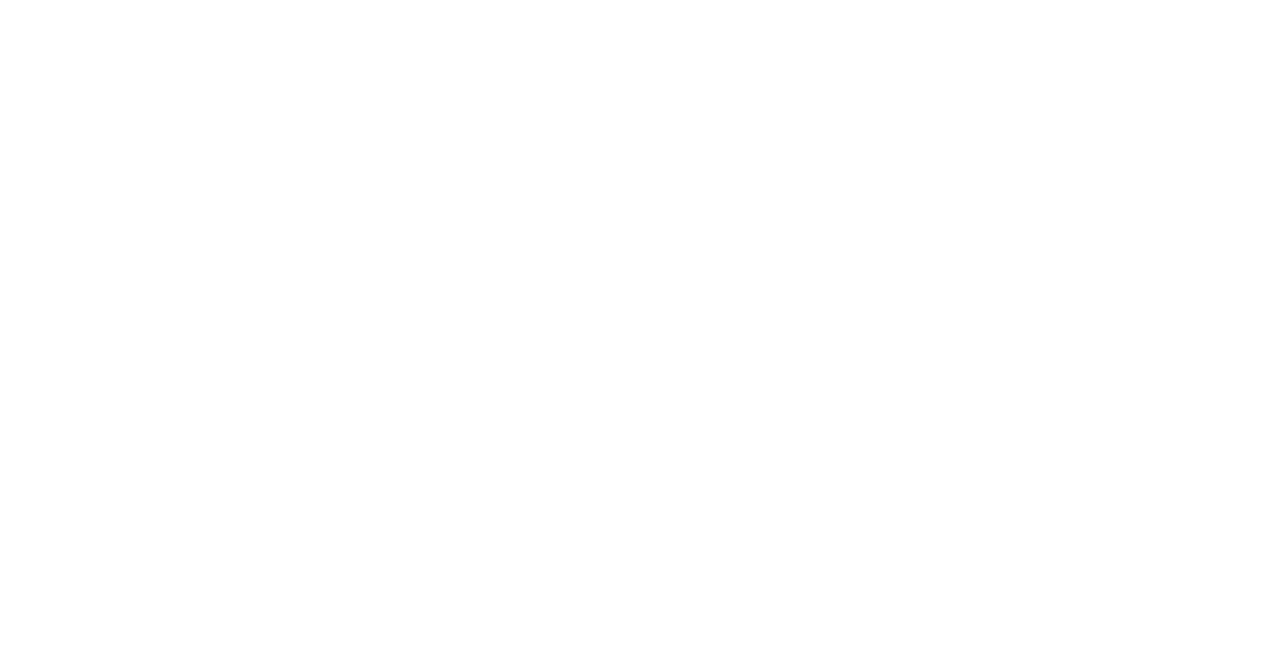
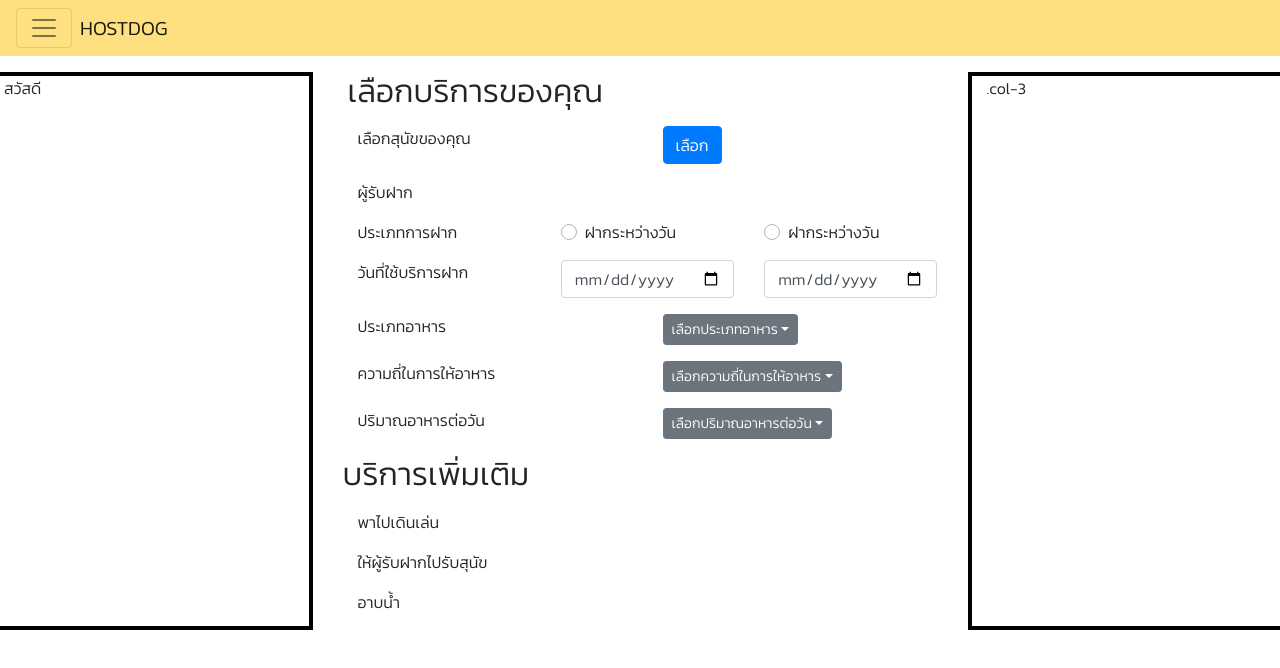
Before and after one commit to Hostdogs/Hostdog-Frontend, a React (Create React App) app in the folder frontend/: page /service in a window 1280 px wide. Shown: the top 668 px of the page. Built offline with nearby package versions, Linux system fonts and the light colour scheme.

Commit message:
test service

```diff
--- a/frontend/src/App.js
+++ b/frontend/src/App.js
@@ -1,20 +1,19 @@
-
-
-
-import React, {useState} from 'react'
+import React, { useState } from "react";
 import "./App.css";
-import {BrowserRouter as Router,Route} from 'react-router-dom';
-import SignUpPage from './components/SignUp/SignUpPage';
-import HomePage from './components/HomePage/HomePage';
+import { BrowserRouter as Router, Route } from "react-router-dom";
+import SignUpPage from "./components/SignUp/SignUpPage";
+import HomePage from "./components/HomePage/HomePage";
+import ServicePage from "./components/ServicePage/ServicePage";
 
 function App() {
-
   return (
     <Router>
       <div className="App">
         <Route exact path="/" component={HomePage} />
 
         <Route exact path="/signup" component={SignUpPage} />
+
+        <Route exact path="/service" component={ServicePage} />
       </div>
     </Router>
   );
--- /dev/null
+++ b/frontend/src/components/ServicePage/Service.css
@@ -0,0 +1,7 @@
+.header-service {
+  margin-left: 5px;
+}
+
+.list-service {
+  margin-left: 15px;
+}
--- /dev/null
+++ b/frontend/src/components/ServicePage/ServiceForm.js
@@ -0,0 +1,143 @@
+import React, { useState } from "react";
+import {
+  Container,
+  Row,
+  Col,
+  Button,
+  Form,
+  FormGroup,
+  Input,
+  Label,
+  CustomInput,
+  ButtonDropdown,
+  DropdownToggle,
+  DropdownMenu,
+  DropdownItem,
+} from "reactstrap";
+import "./Service.css";
+
+export default function ServiceForm() {
+  const [dropdownTypeOpen, setTypeOpen] = useState(false);
+  const toggleType = () => setTypeOpen(!dropdownTypeOpen);
+
+  const [dropdownFreqOpen, setFreqOpen] = useState(false);
+  const toggleFreq = () => setFreqOpen(!dropdownFreqOpen);
+
+  const [dropdownWeightOpen, setWeightOpen] = useState(false);
+  const toggleWeight = () => setWeightOpen(!dropdownWeightOpen);
+
+  return (
+    <div>
+      <Container>
+        <Form>
+          <FormGroup className="header-service">
+            <h2>เลือกบริการของคุณ</h2>
+          </FormGroup>
+          <div className="list-service">
+            <FormGroup>
+              <Row>
+                <Col xs="6">เลือกสุนัขของคุณ</Col>
+                <Col xs="6">
+                  <Button color="primary">เลือก</Button>
+                </Col>
+              </Row>
+            </FormGroup>
+            <FormGroup>
+              <Row>
+                <Col>ผู้รับฝาก</Col>
+              </Row>
+            </FormGroup>
+            <FormGroup>
+              <Row>
+                <Col>ประเภทการฝาก</Col>
+                <Col>
+                  <CustomInput
+                    type="radio"
+                    id="roleRadio"
+                    name="roleRadio"
+                    label="ฝากระหว่างวัน"
+                  />
+                </Col>
+                <Col>
+                  <CustomInput
+                    type="radio"
+                    id="roleRadio2"
+                    name="roleRadio"
+                    label="ฝากระหว่างวัน"
+                  />
+                </Col>
+              </Row>
+            </FormGroup>
+            <FormGroup>
+              <Row>
+                <Col>วันที่ใช้บริการฝาก</Col>
+                <Col>
+                  <Input type="date" name="start-service" />
+                </Col>
+                <Col>
+                  <Input type="date" name="end-service" />
+                </Col>
+              </Row>
+            </FormGroup>
+            <FormGroup>
+              <Row>
+                <Col>ประเภทอาหาร</Col>
+                <Col>
+                  <ButtonDropdown isOpen={dropdownTypeOpen} toggle={toggleType}>
+                    <DropdownToggle caret size="sm">
+                      เลือกประเภทอาหาร
+                    </DropdownToggle>
+                    <DropdownMenu>
+                      <DropdownItem>อาหารเปียก</DropdownItem>
+                      <DropdownItem>อาหารแห้ง</DropdownItem>
+                    </DropdownMenu>
+                  </ButtonDropdown>
+                </Col>
+              </Row>
+            </FormGroup>
+            <FormGroup>
+              <Row>
+                <Col>ความถี่ในการให้อาหาร</Col>
+                <Col>
+                  <ButtonDropdown isOpen={dropdownFreqOpen} toggle={toggleFreq}>
+                    <DropdownToggle caret size="sm">
+                      เลือกความถี่ในการให้อาหาร
+                    </DropdownToggle>
+                    <DropdownMenu>
+                      <DropdownItem>1 ครั้ง/วัน</DropdownItem>
+                      <DropdownItem>2 ครั้ง/วัน</DropdownItem>
+                    </DropdownMenu>
+                  </ButtonDropdown>
+                </Col>
+              </Row>
+            </FormGroup>
+            <FormGroup>
+              <Row>
+                <Col>ปริมาณอาหารต่อวัน</Col>
+                <Col>
+                  <ButtonDropdown isOpen={dropdownFreqOpen} toggle={toggleFreq}>
+                    <DropdownToggle caret size="sm">
+                      เลือกปริมาณอาหารต่อวัน
+                    </DropdownToggle>
+                    <DropdownMenu>
+                      <DropdownItem>1 ครั้ง/วัน</DropdownItem>
+                      <DropdownItem>2 ครั้ง/วัน</DropdownItem>
+                    </DropdownMenu>
+                  </ButtonDropdown>
+                </Col>
+              </Row>
+            </FormGroup>
+          </div>
+          <FormGroup>
+            <h2>บริการเพิ่มเติม</h2>
+          </FormGroup>
+          <div className="list-service">
+            <FormGroup>พาไปเดินเล่น</FormGroup>
+            <FormGroup>ให้ผู้รับฝากไปรับสุนัข</FormGroup>
+            <FormGroup>อาบน้ำ</FormGroup>
+          </div>
+        </Form>
+      </Container>
+    </div>
+  );
+}
--- /dev/null
+++ b/frontend/src/components/ServicePage/ServicePage.js
@@ -0,0 +1,27 @@
+import React from "react";
+import { Row, Col, container } from "reactstrap";
+import NavbarIsAuth from "../Navbar/NavbarIsAuth";
+import ServiceForm from "./ServiceForm";
+export default function ServicePage() {
+  return (
+    <div>
+      <container>
+        <NavbarIsAuth />
+        <br />
+        <br />
+        <br />
+        <Row>
+          <Col xs="3" style={{ border: "4px solid black" }}>
+            สวัสดี
+          </Col>
+          <Col xs="6">
+            <ServiceForm />
+          </Col>
+          <Col xs="3" style={{ border: "4px solid black" }}>
+            .col-3
+          </Col>
+        </Row>
+      </container>
+    </div>
+  );
+}
```
